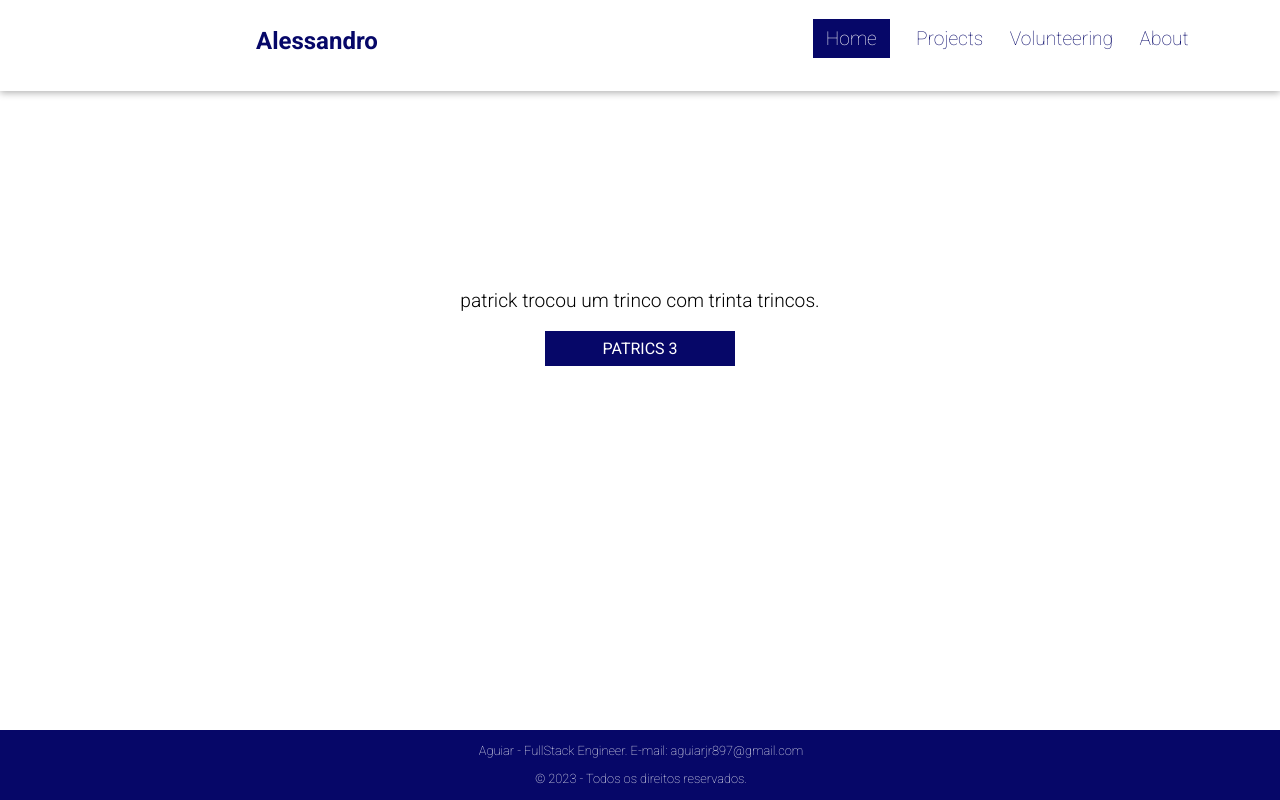
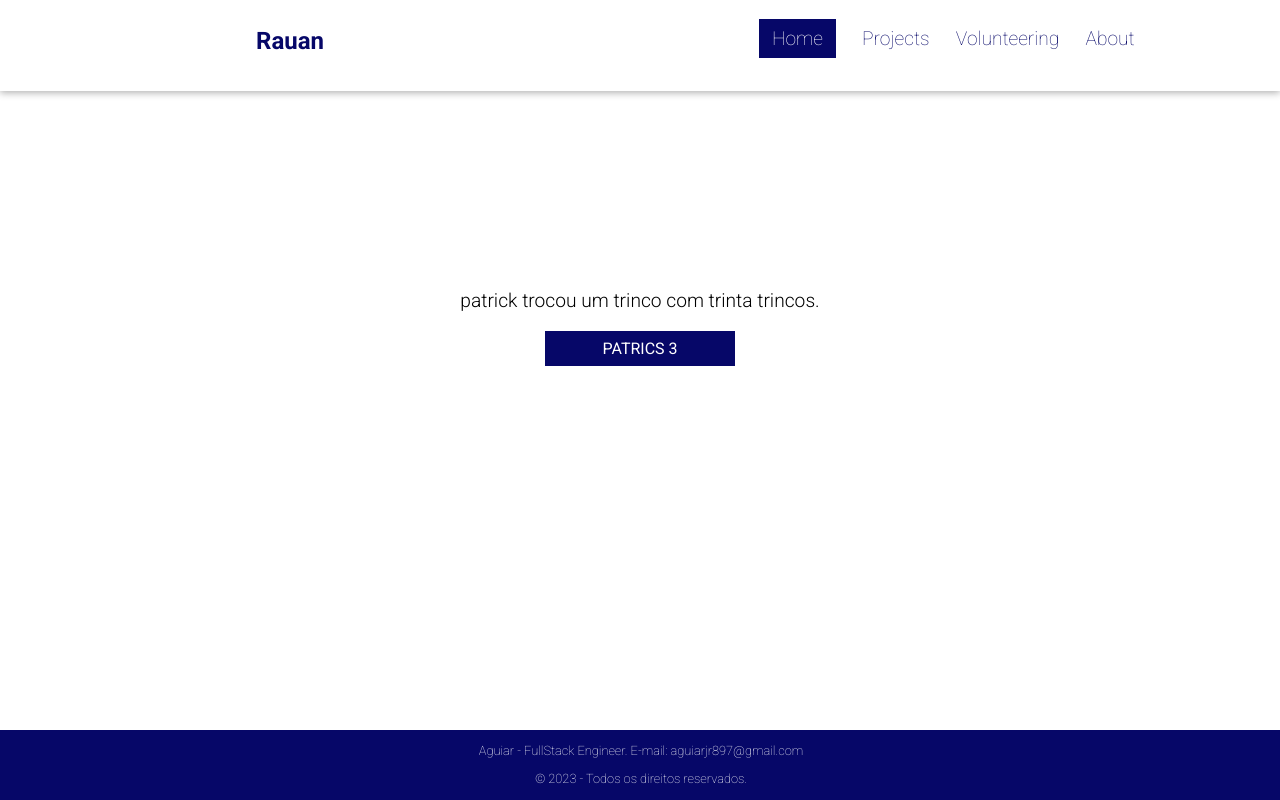
Before and after one commit to RauanPedro/RauanPedro.github.io, a plain HTML site: page index.html in a window 1280 px wide. Drawn offline with Linux system fonts and the light colour scheme.

Commit message:
Update index.html

```diff
--- a/index.html
+++ b/index.html
@@ -5,7 +5,7 @@
     <meta charset="UTF-8">
     <meta http-equiv="X-UA-Compatible" content="IE=edge">
     <meta name="viewport" content="width=device-width, initial-scale=1.0">
-    <title>Alessandro</title>
+    <title>Rauan</title>
     <link rel="stylesheet" type="text/css" href="./index.css" media="screen" />
 
     <link rel="preconnect" href="https://fonts.googleapis.com">
@@ -18,7 +18,7 @@
 
 <body>
     <header>
-        <h1>Alessandro</h1>
+        <h1>Rauan</h1>
         <a href="#" class="menu-icon" onclick="toggleMenu()">&#9776;</a>
         <nav id="menu-h" class="menu-hide">
             <ul>
```
